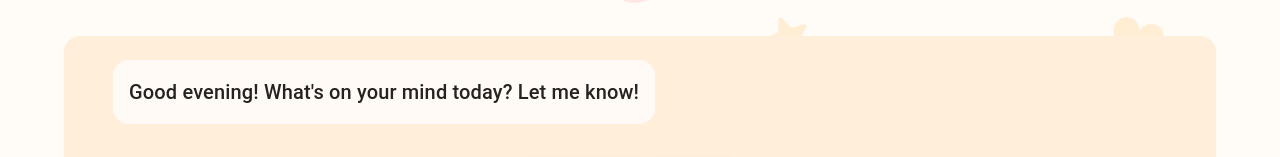
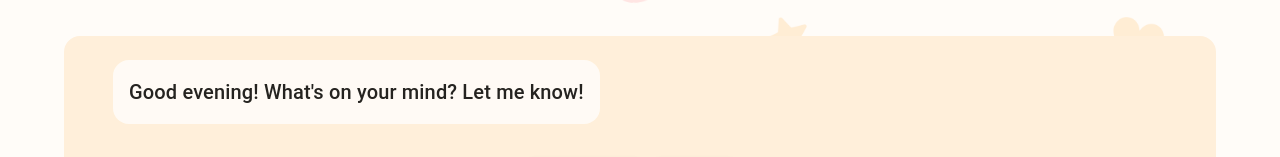
Before and after one commit to bradley-tian/PlexGPT_Frontend, a React (Create React App) app: page / in a window 1280 px wide. Shown: the part 329-486 px from the top of the page. Built offline with nearby package versions, Linux system fonts and the light colour scheme; the HTML template or start-up script is replaced by a standard one.

Commit message:
changed time variabtions

```diff
--- a/src/App.js
+++ b/src/App.js
@@ -36,12 +36,14 @@ function App() {
   let time = current.getHours();
   let timeChoice = "";
 
-  if (time < 12) {
-    timeChoice = "morning";
+  if (time < 6) {
+    timeChoice = "It's late at night! Please remember to sleep well."
+  } else if (time > 5 && time < 12) {
+    timeChoice = "Good morning!";
   } else if (time > 12 && time < 17) {
-    timeChoice = "afternoon";
+    timeChoice = "Good afternoon!";
   } else {
-    timeChoice = "evening";
+    timeChoice = "Good evening!";
   }
 
   async function makeRequest() {
@@ -80,7 +82,7 @@ function App() {
             </span>
 
             <div className="Interact">
-              <Typography variant="h6" className="Prompt" id="Intro">Good {timeChoice}! What's on your mind today? Let me know!</Typography>
+              <Typography variant="h6" className="Prompt" id="Intro">{timeChoice} What's on your mind? Let me know!</Typography>
               <div className="Input">
                 <span className="PromptAction">
                   <Input value={prompt} className="InputPrompt" onChange={(event) => setPrompt(event.target.value)}></Input>
```
